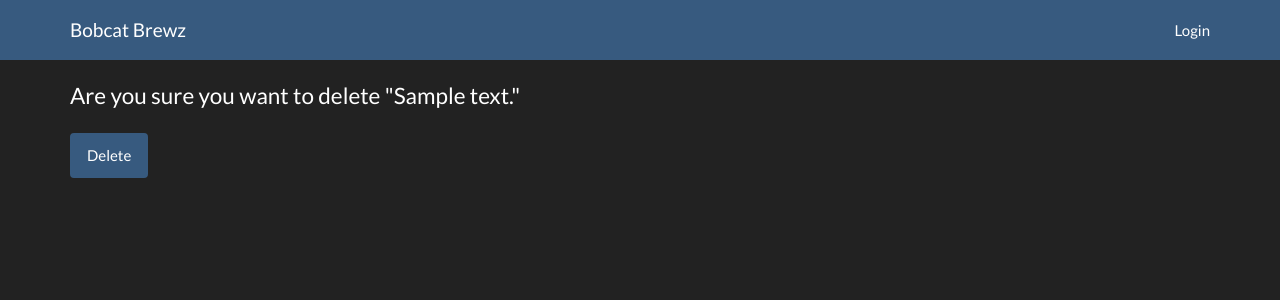
After one commit to sbjohnson/BobcatBrewz, a Django app: page /review/1/comment/delete/1/ in a window 1280 px wide. The commit adds this page. Shown: the top 300 px of the page. Run offline with Django 3.2, Linux system fonts and the light colour scheme; tables that the repository leaves empty hold one stand-in row (values such as "Sample post"); some libraries are stand-ins or nearby versions.

Commit message:
Add comment delete view

```diff
--- a/core/urls.py
+++ b/core/urls.py
@@ -12,6 +12,6 @@ urlpatterns = patterns('',
     url(r'^review/delete/(?P<pk>\d+)/$', ReviewDeleteView.as_view(), name='review_delete'),
     url(r'^review/(?P<pk>\d+)/comment/create/$', CommentCreateView.as_view(), name='comment_create'),
     url(r'^review/(?P<review_pk>\d+)/comment/update/(?P<comment_pk>\d+)/$', CommentUpdateView.as_view(), name='comment_update'),
-
+     url(r'^review/(?P<review_pk>\d+)/comment/delete/(?P<comment_pk>\d+)/$', CommentDeleteView.as_view(), name='comment_delete'),
 
 )
--- a/core/views.py
+++ b/core/views.py
@@ -63,3 +63,11 @@ class CommentUpdateView(UpdateView):
 
     def get_success_url(self):
         return self.object.review.get_absolute_url()
+
+class CommentDeleteView(DeleteView):
+    model = Comment
+    pk_url_kwarg = 'comment_pk'
+    template_name = 'comment/comment_confirm_delete.html'
+
+    def get_success_url(self):
+        return self.object.review.get_absolute_url()
--- /dev/null
+++ b/templates/comment/comment_confirm_delete.html
@@ -0,0 +1,8 @@
+{% extends 'base.html' %}
+{% block content %}
+<p class="lead">Are you sure you want to delete "{{ comment.text }}"</p>
+<form method="post" action="">
+    {% csrf_token %}
+    <button type="submit" class="btn btn-primary">Delete</button>
+</form>
+{% endblock %}
--- a/templates/review/review_detail.html
+++ b/templates/review/review_detail.html
@@ -15,6 +15,7 @@
     <p>{{ comment.text }}</p>
     {% if comment.user == user %}
     <p><a href="{% url 'comment_update' review_pk=review.id comment_pk=comment.id %}">Edit comment</a></p>
+    <p><a href="{% url 'comment_delete' review_pk=review.id comment_pk=comment.id %}">Delete comment</a></p>
     {% endif %}
     <p> Commented by {{ comment.user.username }} on {{ comment.created_at }}</p>
 </div>
```
